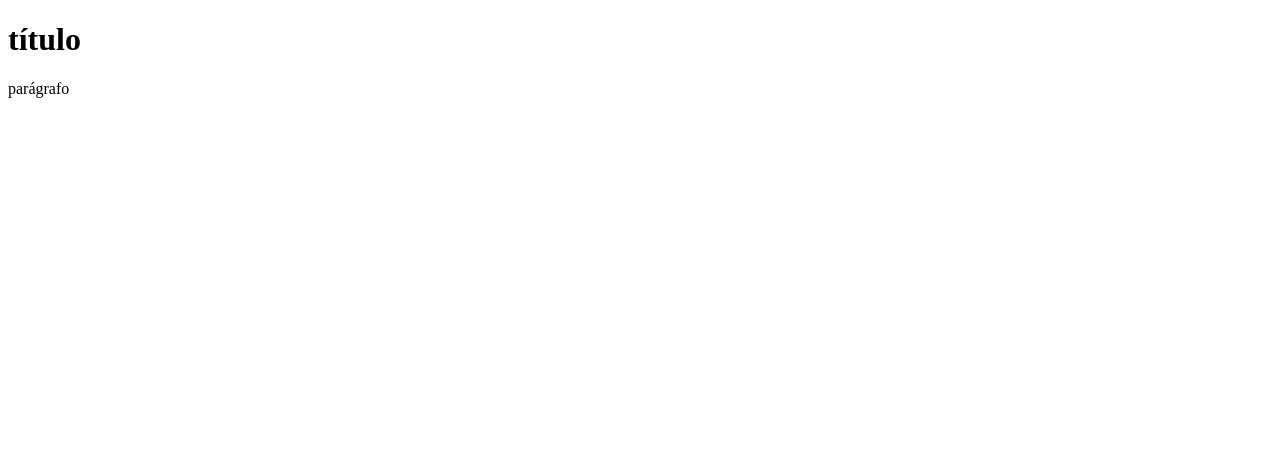
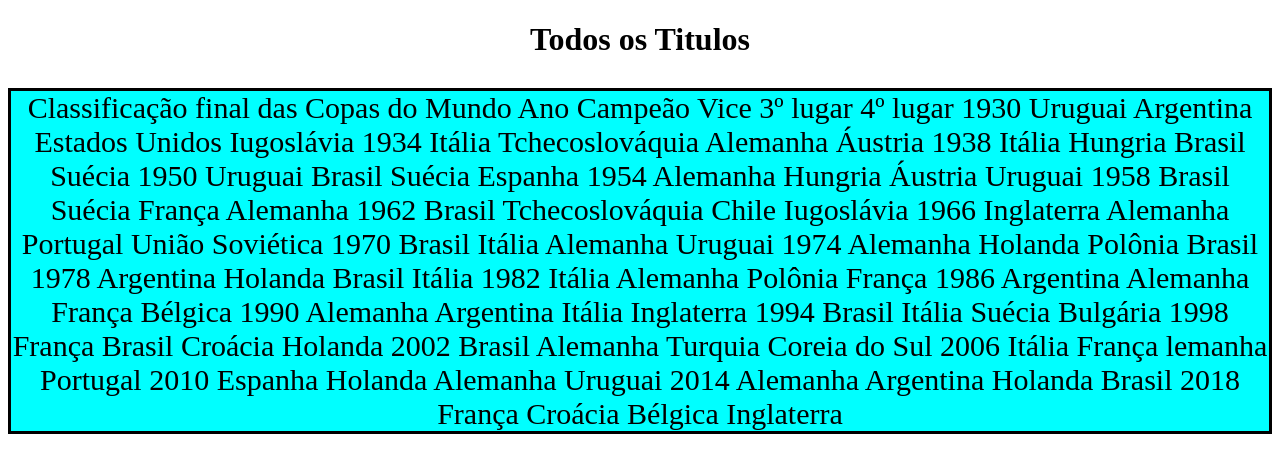
Before and after one commit to Giovani539/giovanicelc, a plain HTML site: page gi.html in a window 1280 px wide. Drawn offline with Linux system fonts and the light colour scheme.

Commit message:
Update gi.html

```diff
--- a/gi.html
+++ b/gi.html
@@ -3,11 +3,35 @@
 <head>
     <meta charset="UTF-8">
     <meta name="viewport" content="width=device-width, initial-scale=1.0">
-    <title>Document</title>
+    <title>Todos os titulos</title>
+     <link rel="stylesheet" href="gi.css">
 </head>
 <body>
 
 </body>
 </html>
-    <h1>título</h1>
-    <p>parágrafo</p>
+    <h1>Todos os Titulos</h1>
+    <p class="futebol">Classificação final das Copas do Mundo
+
+        Ano	    Campeão	     Vice	                  3º lugar	           4º lugar
+        1930	Uruguai	     Argentina	             Estados Unidos	       Iugoslávia
+        1934	Itália	     Tchecoslováquia	     Alemanha	           Áustria
+        1938	Itália	     Hungria	             Brasil	               Suécia
+        1950	Uruguai	     Brasil	                 Suécia	               Espanha
+        1954	Alemanha     Hungria	             Áustria	           Uruguai
+        1958	Brasil	     Suécia	                 França	               Alemanha
+        1962	Brasil	     Tchecoslováquia	     Chile	               Iugoslávia
+        1966	Inglaterra   Alemanha	             Portugal	           União Soviética
+        1970	Brasil	     Itália	                 Alemanha	           Uruguai
+        1974	Alemanha     Holanda	             Polônia	           Brasil
+        1978	Argentina	 Holanda	             Brasil	               Itália
+        1982	Itália	     Alemanha	             Polônia	           França
+        1986	Argentina    Alemanha	             França	               Bélgica
+        1990	Alemanha	 Argentina 	             Itália	               Inglaterra
+        1994	Brasil	     Itália	                 Suécia	               Bulgária
+        1998	França	     Brasil	                 Croácia	           Holanda
+        2002	Brasil	     Alemanha	             Turquia	           Coreia do Sul
+        2006	Itália	     França	                 lemanha	           Portugal
+        2010	Espanha	     Holanda	             Alemanha	           Uruguai
+        2014	Alemanha	 Argentina	             Holanda	           Brasil
+        2018	França	     Croácia	             Bélgica	           Inglaterra</p>
```
